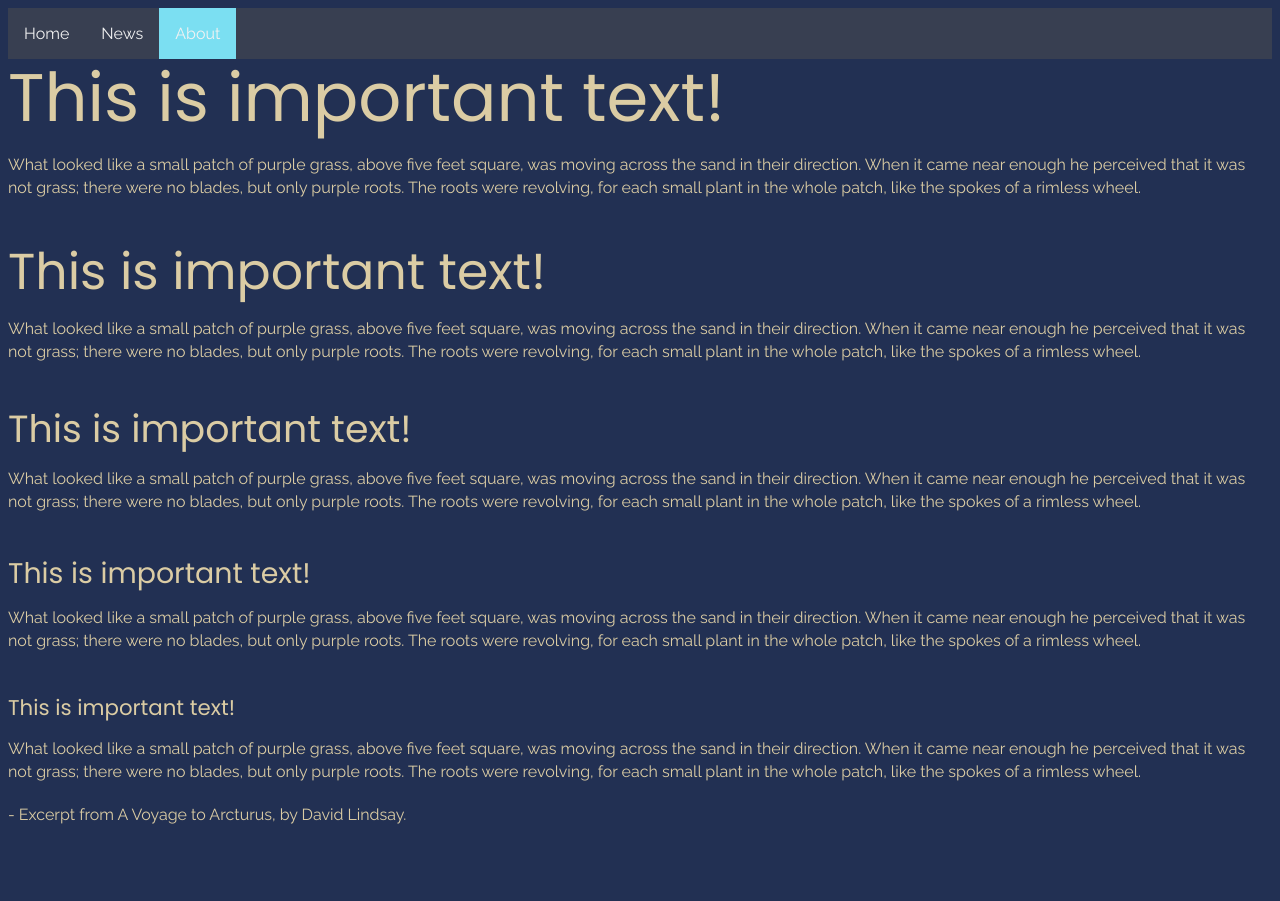
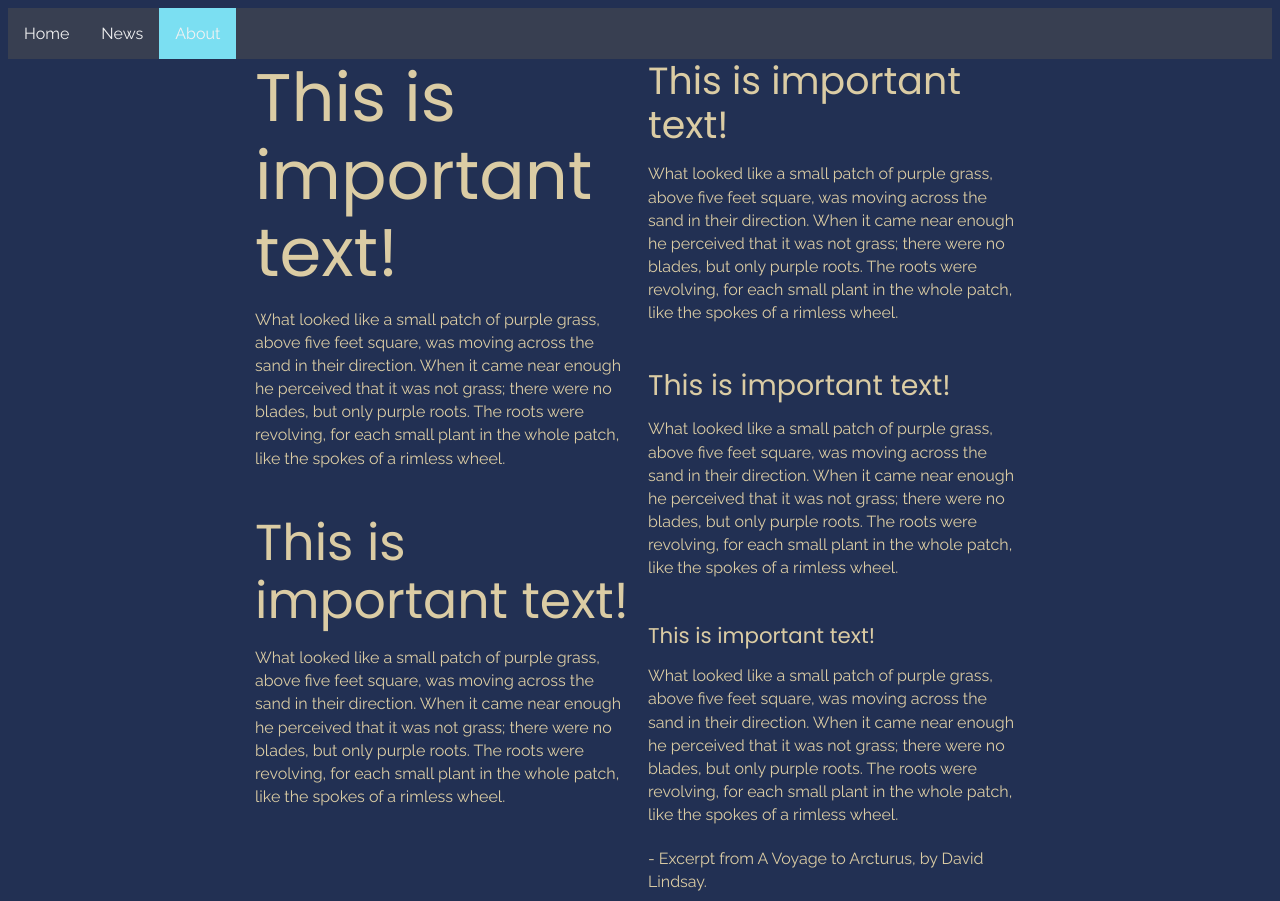
Before and after one commit to ErenCameron/MMP240, a plain HTML site: page wk8_Typography_StarterCode/index.html in a window 1280 px wide. Before the commit the page ends 847 px from the top, so only its background shows below. Drawn offline with Linux system fonts and the light colour scheme.

Commit message:
added  columns and changed width of text container

```diff
--- a/wk8_Typography_StarterCode/index.html
+++ b/wk8_Typography_StarterCode/index.html
@@ -1,6 +1,7 @@
 <html>
     <head>
         <title>Typographic Hierarchy Demo</title>
+        <meta name="viewport" content="width=device-width, initial-scale=1.0">
         <link href="https://fonts.googleapis.com/css?family=Poppins|Raleway" rel="stylesheet">
         <link rel="stylesheet" type="text/css" href="main.css">
         <link rel="stylesheet" href="https://cdnjs.cloudflare.com/ajax/libs/font-awesome/4.7.0/css/font-awesome.min.css">
--- a/wk8_Typography_StarterCode/main.css
+++ b/wk8_Typography_StarterCode/main.css
@@ -8,6 +8,11 @@ body {
   font-weight: 400;
   line-height: 1.45;
   color: #dbcca4;
+}
+
+section{
+	max-width: 770px;
+	margin: auto;
 }
 
 p {margin-bottom: 1.25em;}
@@ -34,7 +39,11 @@ h5 {font-size: 1.333em;}
 
 small, .text_small {font-size: 0.75em;}
 
-
+@media only screen and (min-width: 1000px){
+	section{
+		column-count: 2;
+	}
+}
 
 
 /* Typographic Scaling */
```
